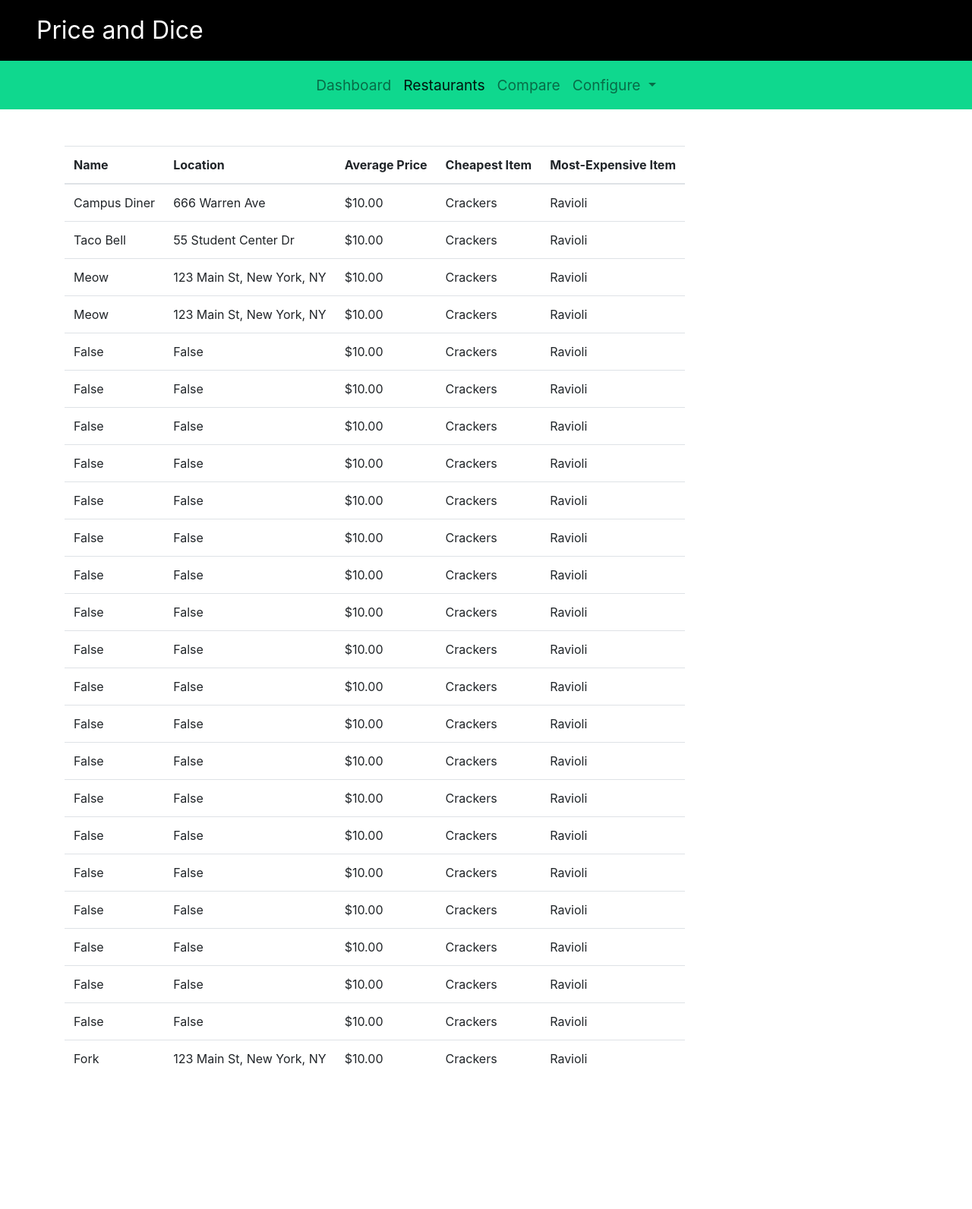
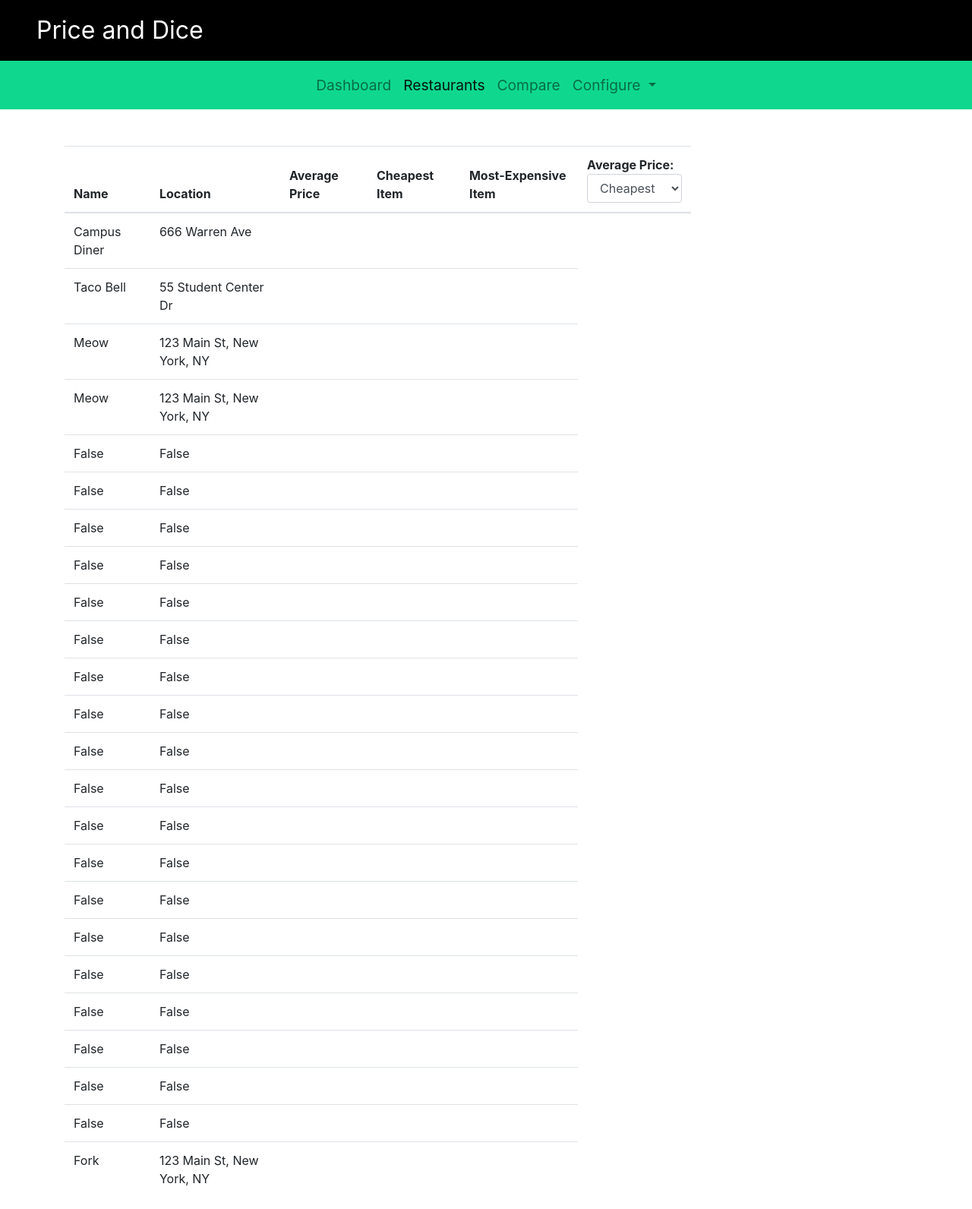
Before and after one commit to DSWhite96/Campus_Price_And_Dice, a Django app: page /campus/restaurant_list/ in a window 1280 px wide. Shown: the whole page at 76% size. Before the commit the page ends 1403 px from the top, so only its background shows below. Run offline with Django 3.2, Linux system fonts and the light colour scheme; data comes from the database, SQL or seed files in the repository; some libraries are stand-ins or nearby versions.

Commit message:
Added SortBy Price
I've added a dropdown that contain "Cheapest" and "Most Expensive" attributes. No functional implementation yet, just in case you'd like to see the design difference and have any suggestions.

```diff
--- a/mystic_coast/campus/templates/campus/restaurant-list.html
+++ b/mystic_coast/campus/templates/campus/restaurant-list.html
@@ -18,6 +18,12 @@
                               <th>Average Price</th>
                               <th>Cheapest Item</th>
                               <th>Most-Expensive Item</th>
+
+                              <th>Average Price:<select class="form-control">
+                                   <option value="1">Cheapest</option>
+                                   <option value="2">Most Expensive</option>
+                               </select></th>
+
                          </tr>
                     </thead>
                     <tbody>
@@ -25,9 +31,9 @@
                          <tr>
                               <td>{{restaurant.name}}</td>
                               <td>{{restaurant.location}}</td>
-                              <td>$10.00</td>
-                              <td>Crackers</td>
-                              <td>Ravioli</td>
+                              <td></td>
+                              <td></td>
+                              <td></td>
                          </tr>
                          {% endfor %}
                     </tbody>
```
